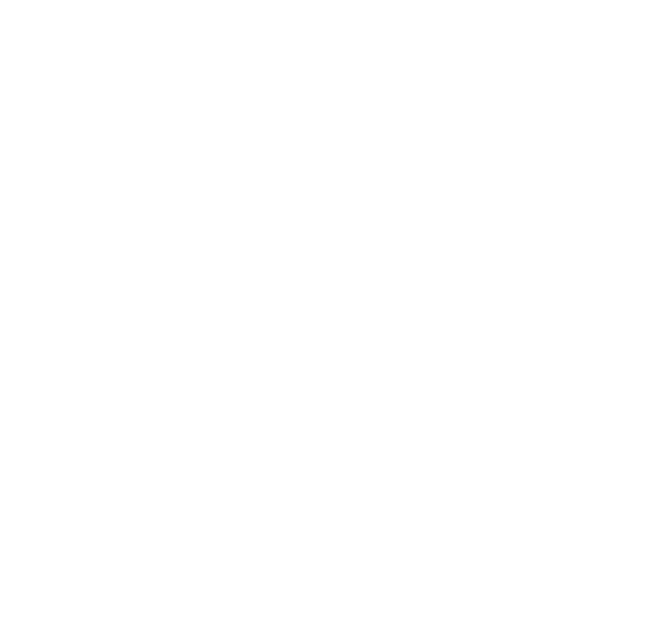
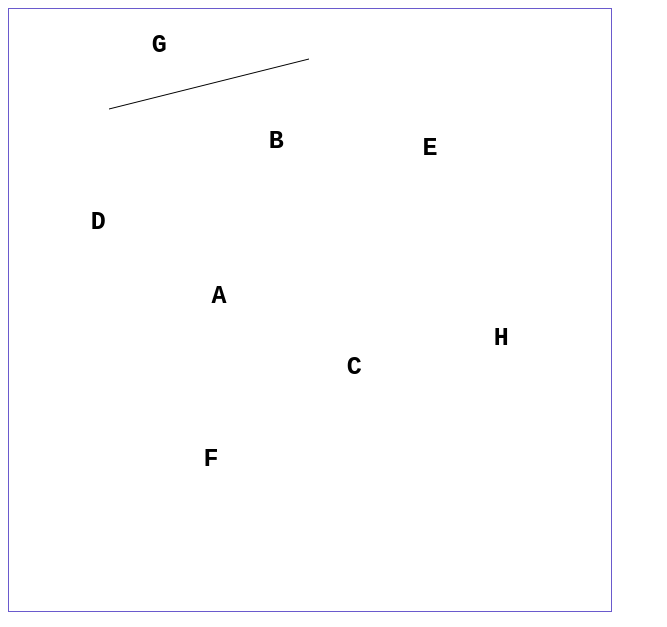
Before and after one commit to ferni/mkr-venn-2, a website built with webpack: page public/index.html in a window 1280 px wide. Shown: the whole page, without its empty margins (0-667 px from the left). Built offline with nearby package versions, Linux system fonts and the light colour scheme.

Commit message:
Distribute labels uniformly on a circle.

```diff
--- a/package.json
+++ b/package.json
@@ -36,5 +36,8 @@
     "repository": {
         "type": "git",
         "url": "https://github.com/piecioshka/boilerplate-babel-webpack"
+    },
+    "dependencies": {
+        "paper": "^0.11.5"
     }
 }
--- a/public/index.html
+++ b/public/index.html
@@ -1 +1,10 @@
-<script src="dist/main.bundle.js"></script>
+<!doctype html>
+<html>
+<head>
+
+</head>
+<body>
+    <canvas id="canvas" width="600" height="600" style="border: 1px solid slateblue"></canvas>
+    <script src="dist/main.bundle.js"></script>
+</body>
+</html>
--- /dev/null
+++ b/src/data.js
@@ -0,0 +1,92 @@
+/*
+Example data
+
+Group: 1
+Group: 2, Parent: 1
+Group: 3, Parent: 1
+Group: 4, Parent 3
+
+A: 1-Lead
+B: 2-Lead
+C: 2
+D: 2,3
+E: 3-Lead
+F: 4
+G: 4
+
+ */
+
+const data = {
+  groups: [
+    {
+      id: '1',
+      name: 'One'
+    },
+    {
+      id: '2',
+      name: 'Two',
+      parent: '1',
+      color: 'red'
+    },
+    {
+      id: '3',
+      name: 'Three',
+      parent: '1',
+      color: 'green'
+    },
+    {
+      id: '35',
+      name: 'asdf',
+      parent: '1',
+      color: 'blue'
+    },
+    {
+      id: '4',
+      name: 'Four',
+      parent: '3'
+    },
+    {
+      id: '5',
+      name: 'Five'
+    }
+  ],
+  members: [
+    {
+      name: 'A',
+      groupIds: ['1'],
+      lead: '1'
+    },
+    {
+      name: 'B',
+      groupIds: ['2'],
+      lead: '2'
+    },
+    {
+      name: 'C',
+      groupIds: ['2', '3', '35']
+    },
+    {
+      name: 'D',
+      groupIds: ['2', '3']
+    },
+    {
+      name: 'E',
+      groupIds: ['3'],
+      lead: '3'
+    },
+    {
+      name: 'F',
+      groupIds: ['4']
+    },
+    {
+      name: 'G',
+      groupIds: ['4']
+    },
+    {
+      name: 'H',
+      groupIds: ['1', '5']
+    }
+  ]
+};
+
+export default data;
--- a/src/main.js
+++ b/src/main.js
@@ -1,3 +1,68 @@
-import testModule from './test-file'
+import data from './data';
+import paper from 'paper';
 
-testModule.test();
+var canvas = document.getElementById('canvas');
+var ctx = canvas.getContext('2d');
+// Create an empty project and a view for the canvas:
+paper.setup(canvas);
+// Create a Paper.js Path to draw a line into it:
+var path = new paper.Path();
+// Give the stroke a color
+path.strokeColor = 'black';
+var start = new paper.Point(100, 100);
+// Move to start and draw a line from there
+path.moveTo(start);
+// Note that the plus operator on Point objects does not work
+// in JavaScript. Instead, we need to call the add() function:
+path.lineTo(start.add([ 200, -50 ]));
+
+
+// place the members on the view as points
+
+// Sunflower script adapted from https://stackoverflow.com/a/28572551
+function getDistributedPoints(n, alpha) {
+  const RAD = 250;
+
+  function distance(k, n, b) {
+    if (k > n - b) {
+      return RAD;
+    }
+    return Math.sqrt(k - 1 / 2) / Math.sqrt(n - (b + 1) / 2);     // apply square root
+  }
+
+  const b = Math.round(alpha * Math.sqrt(n)); // number of boundary points
+  const phi = (Math.sqrt(5) + 1) / 2;           // golden ratio
+  let points = [];
+  for (let k = 1; k <= n; k++) {
+    let r = distance(k, n, b);
+    let theta = 2 * Math.PI * k / Math.pow(phi, 2);
+    points.push(new paper.Point((r * RAD * Math.cos(theta)) + RAD, (r * RAD * Math.sin(theta)) + RAD));
+  }
+  return points;
+}
+
+let points = getDistributedPoints(data.members.length, 0);
+let labels = points.map((point, index) => ({
+  text: data.members[index].name,
+  member: data.members[index],
+  pos: point
+}));
+
+
+labels.forEach((label) => {
+  new paper.PointText({
+    point: label.pos,
+    content: label.text,
+    fillColor: 'black',
+    fontFamily: 'Courier New',
+    fontWeight: 'bold',
+    fontSize: 25
+  });
+  ctx.strokeStyle = 'blue';
+  console.log(label.pos);
+  ctx.arc(label.pos.x, label.pos.y, 2, 0, Math.PI * 2);
+  ctx.stroke();
+});
+
+// Draw the view now:
+paper.view.draw();
--- a/src/test-file.js
+++ /dev/null
@@ -1,5 +0,0 @@
-export default {
-    test() {
-        console.log('File test-file.js was imported');
-    }
-}
```
Also changed, not shown: src/validate-data.js (added, +38 -0 lines), 1 other file.
